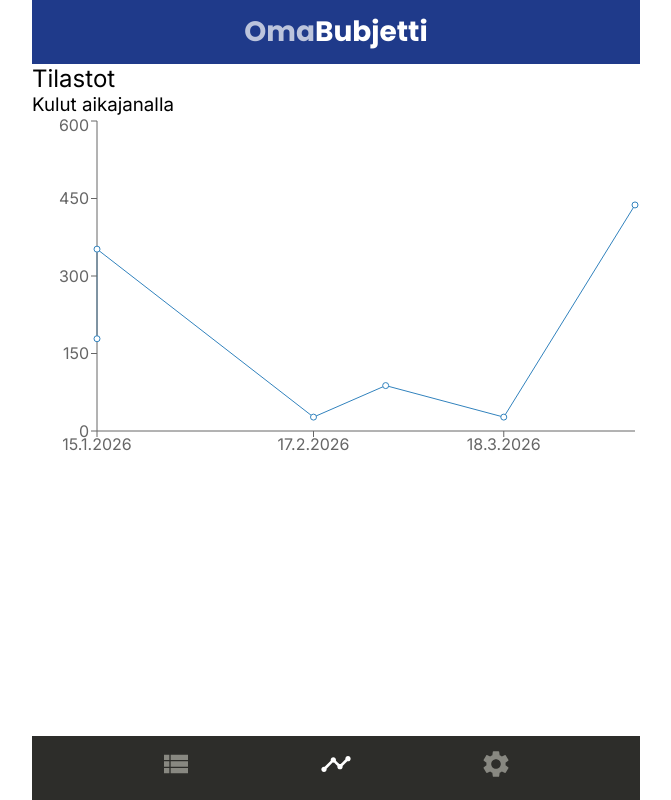
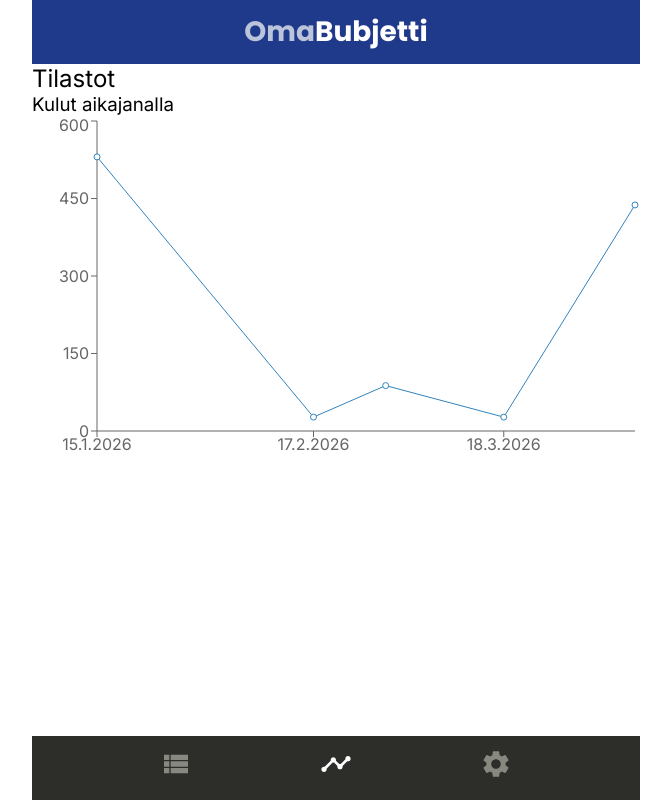
Before and after one commit to stmargariitaaa/OmaBudjetti, a React (Vite) app: page /stats in a window 1280 px wide. Shown: the whole page, without its empty margins (304-975 px from the left). Built offline with nearby package versions, Linux system fonts and the light colour scheme.

Commit message:
lisää kulukaavioon maksusummien koostamisen

```diff
--- a/src/pages/Stats/Stats.jsx
+++ b/src/pages/Stats/Stats.jsx
@@ -12,15 +12,49 @@ function Stats(props) {
     currency: 'EUR'
   })
 
-  // Muodostaa props.data-taulukosta uuden taulukon kaaviota varten,
-  // paymentDate muunnetaan aikaleimaksi ja amount otetaan mukaan
-  // sellaisenaan.
-  const linedata = props.data.map(
-    (item) => ({
-      date: new Date(item.paymentDate).getTime(),
-      amount: item.amount
-    })
-  )
+// Yleiskäyttöinen reducer-funktio reduce()-metodia varten.
+  // Funktio käy läpi yhden item-olion kerrallaan ja kerää
+  // tulokset resultData-taulukkoon. Jos samalla key-arvolla
+  // oleva alkio löytyy jo resultData-taulukosta, sen amount-arvoon
+  // lisätään item.amount. Muussa tapauksessa resultData-taulukkoon
+  // lisätään uusi alkio.
+  const reducer = (resultData, item, key) => {
+    // Etsitään, löytyykö resultData-taulukosta jo alkio,
+    // jolla on sama key-kentän arvo kuin käsiteltävällä item-oliolla.
+    const index = resultData.findIndex(arrayItem => arrayItem[key] === item[key])
+    // Jos saman key-arvon sisältävä alkio löytyi, ...
+    if (index >= 0) {
+      // niin lisätään nykyisen itemin amount olemassa olevan alkion amount-arvoon.
+      resultData[index].amount = resultData[index].amount + item.amount
+    } else {
+      // Jos vastaavaa alkiota ei vielä ole, lisätään resultData-taulukkoon
+      // uusi alkio.
+      resultData.push({[key]: item[key], amount: item.amount})
+    }
+    // Palautetaan päivitetty kertymä seuraavaa reduce()-kierrosta varten.
+    return resultData
+  }
+
+  // Reducer-funktio, joka ryhmittelee ja yhdistää tiedot
+  // paymentDate-kentän perusteella. Tämä toimii apufunktiona
+  // reduce()-metodissa ja hyödyntää yleiskäyttöistä reducer-funktiota.
+  const reduceByPaymentDate = (resultData, item) => {
+     // Kutsutaan yleistä reducer-funktiota ja annetaan ryhmittelyn
+     // avaimeksi paymentDate.
+    return reducer(resultData, item, 'paymentDate')
+  }
+
+  // Muodostaa kaaviota varten uuden taulukon kahdessa vaiheessa.
+  // Ensin yhdistetään saman paymentDate-arvon rivit reduce()-metodilla,
+  // sitten muunnetaan tulos muotoon, jossa päivämäärä on aikaleimana ja
+  // amount on mukana sellaisenaan
+  const linedata = props.data.reduce(reduceByPaymentDate, [])
+                             .map(
+                               (item) => ({
+                                 date: new Date(item.paymentDate).getTime(),
+                                 amount: item.amount
+                               })
+                             )
 
   return (
     <div className={styles.stats}>
```
